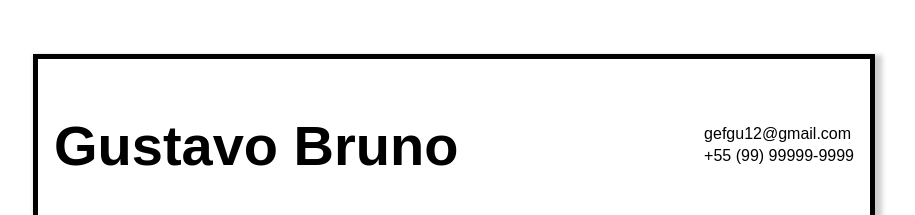
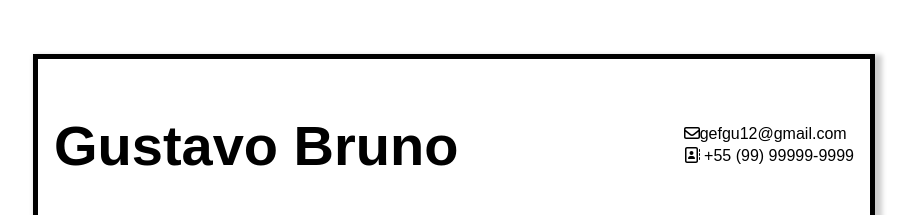
Before and after one commit to gefgu/cv-application, a React (Create React App) app: page / in a window 1280 px wide. Shown: the top 215 px of the page, without its empty margins (186-1101 px from the left). Built offline with nearby package versions, Linux system fonts and the light colour scheme.

Commit message:
Add icon to contact info

```diff
--- a/package.json
+++ b/package.json
@@ -3,6 +3,10 @@
   "version": "0.1.0",
   "private": true,
   "dependencies": {
+    "@fortawesome/fontawesome-svg-core": "^6.1.1",
+    "@fortawesome/free-regular-svg-icons": "^6.1.1",
+    "@fortawesome/free-solid-svg-icons": "^6.1.1",
+    "@fortawesome/react-fontawesome": "^0.1.18",
     "@testing-library/jest-dom": "^5.16.4",
     "@testing-library/react": "^13.1.1",
     "@testing-library/user-event": "^13.5.0",
--- a/src/App.js
+++ b/src/App.js
@@ -57,3 +57,6 @@
 }
 
 export default App;
+
+
+// TODO: Add unique key to data
--- a/src/components/General.js
+++ b/src/components/General.js
@@ -1,5 +1,7 @@
 import React, { Component } from "react";
 import "../styles/general.css";
+import { faEnvelope, faContactBook } from "@fortawesome/free-regular-svg-icons";
+import { FontAwesomeIcon } from "@fortawesome/react-fontawesome";
 
 class General extends Component {
   render() {
@@ -8,8 +10,13 @@
       <div className="general-data">
         <h1>{name}</h1>
         <div className="contact-info">
-          <p>{email}</p>
-          <p>{phone}</p>
+          <p>
+            <FontAwesomeIcon icon={faEnvelope} />
+            {email}
+          </p>
+          <p>
+            <FontAwesomeIcon icon={faContactBook} /> {phone}
+          </p>
         </div>
       </div>
     );
```
Also changed, not shown: 1 other file (tests, documents, lock files or other folders).
